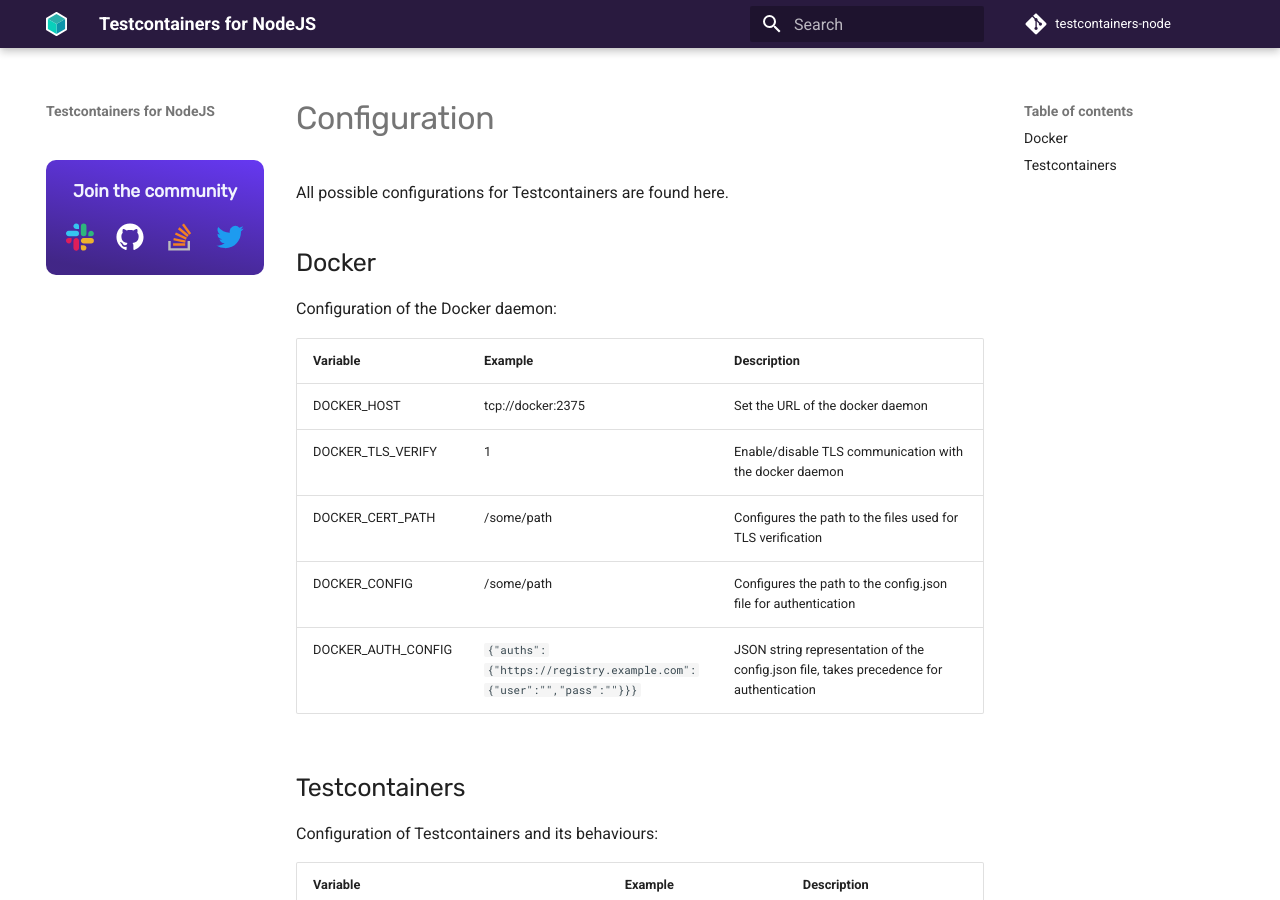
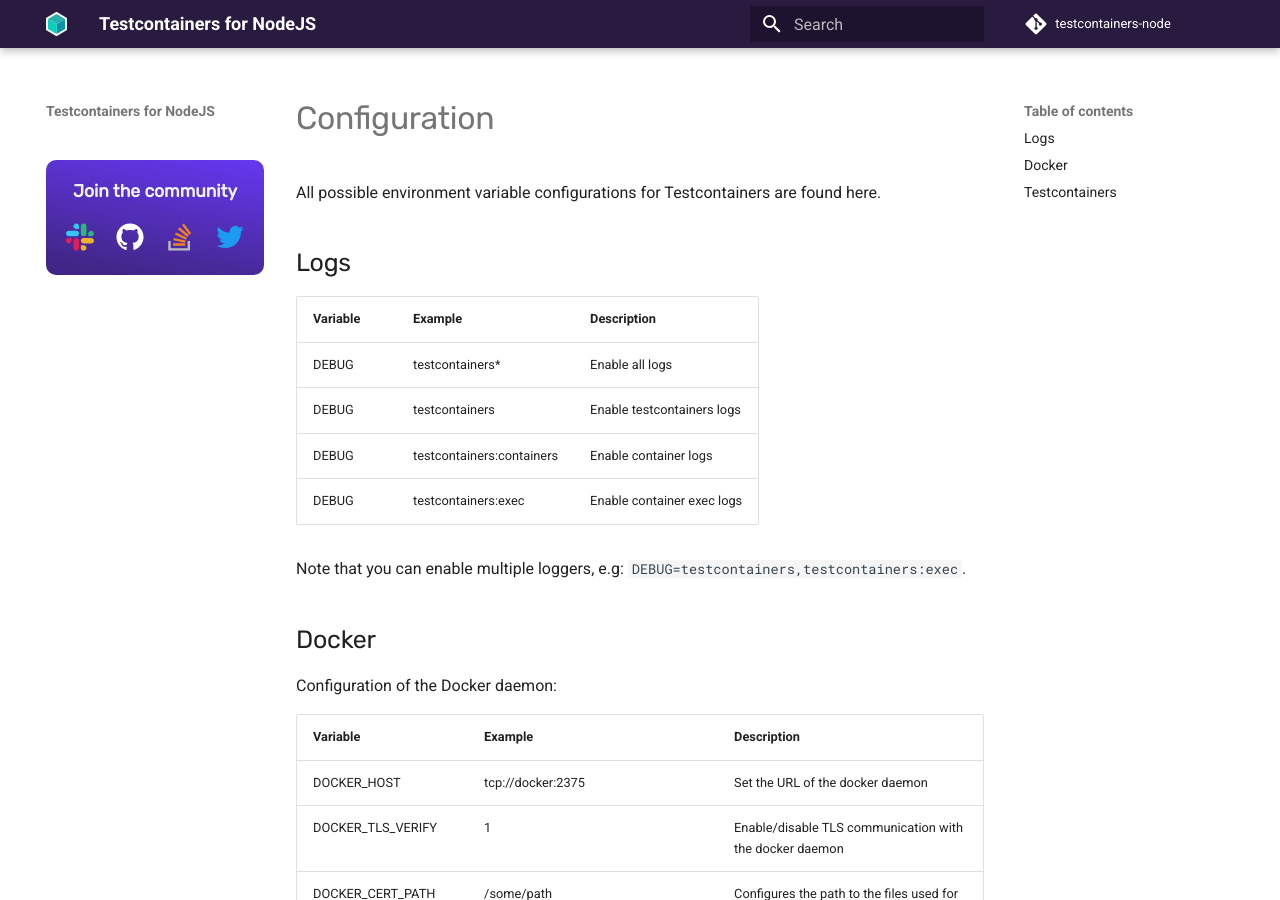
Before and after one commit to testcontainers/testcontainers-node, an MkDocs documentation site: the page built from docs/configuration.md, in a window 1280 px wide and 900 px high. Built offline with MkDocs 1.6.1 and Material for MkDocs 9.7.7, drawn with Linux system fonts in a browser that asks for light colours; comment, search, counter and statistics services are not loaded.

Commit message:
Add logs info to configuration doc (#518)

```diff
--- a/docs/configuration.md
+++ b/docs/configuration.md
@@ -1,6 +1,17 @@
 # Configuration
 
-All possible configurations for Testcontainers are found here.
+All possible environment variable configurations for Testcontainers are found here.
+
+## Logs
+
+| Variable | Example                   | Description                |
+|----------|---------------------------|----------------------------|
+| DEBUG    | testcontainers*           | Enable all logs            |
+| DEBUG    | testcontainers            | Enable testcontainers logs |
+| DEBUG    | testcontainers:containers | Enable container logs      |
+| DEBUG    | testcontainers:exec       | Enable container exec logs |
+
+Note that you can enable multiple loggers, e.g: `DEBUG=testcontainers,testcontainers:exec`.
 
 ## Docker
 
```
